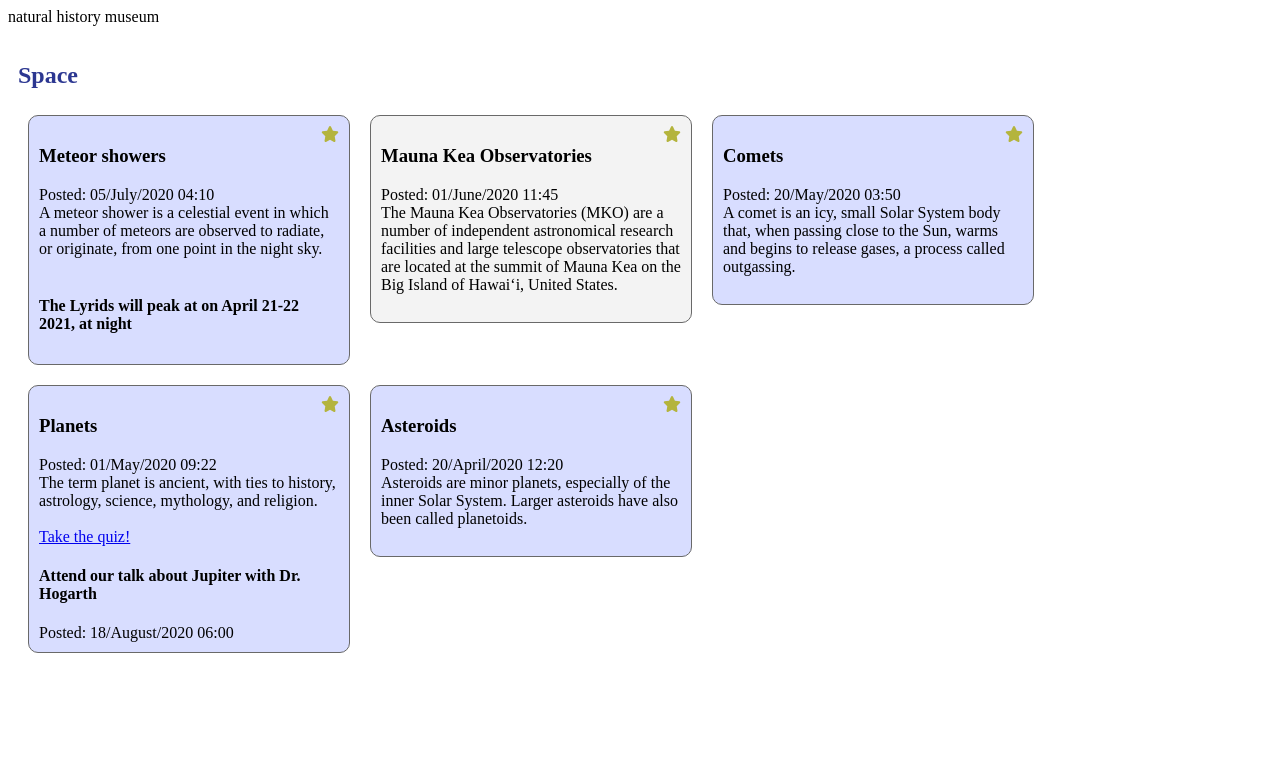
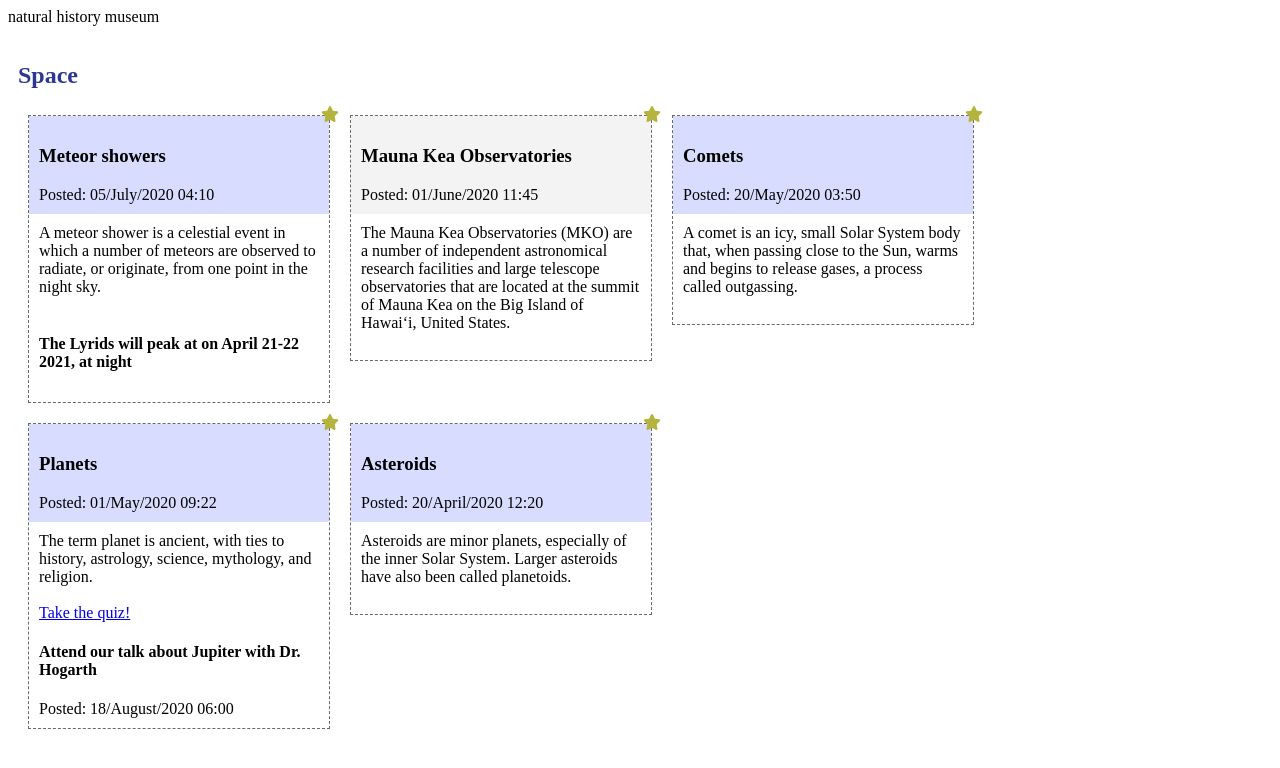
Before and after one commit to ELusted/EzekiaTest, a Vue app in the folder EzekiaTest/: page / in a window 1280 px wide. Shown: the top 768 px of the page. Built offline with nearby package versions, Linux system fonts and the light colour scheme.

Commit message:
Working on styles

```diff
--- a/EzekiaTest/src/components/MuseumHighlight.vue
+++ b/EzekiaTest/src/components/MuseumHighlight.vue
@@ -1,11 +1,13 @@
 <template>
 <!--  TODO this would be split out so the generic data would be in its own area and then specific data would be added into the different area (ie Space, Dinosaur, Wildlife) -->
-    <div class="museum-highlight"
-         :class="[data.partner ? 'partner' : '']"
+<!--    Instead of adding in a partner paramiter if the are always going to not have an id we could use this instead-->
+  <div class="museum-highlight"
          id="{{data.id}}">
 
 
-      <div class="museum-highlight__header">
+      <div class="museum-highlight__header"
+           :class="[data.partner ? 'partner' : '']">
+        <!-- The icons would be split out so that the type of card can be passed in and the correct one displayied      -->
         <span class="museum-highlight__header-space-icon">
             <font-awesome-icon icon="fa-solid fa-star" />
           </span>
@@ -14,12 +16,15 @@
         <div v-if="data.date">Posted: {{getHumanDate(data.date)}}</div>
       </div>
 
-      <div>
+      <div class="museum-highlight__body">
+<!--    If there is no image provided don't show one as a genergic image will be out of context of the artical-->
+
         {{data.description}}
         <br/>
         <br/>
         <a :href="data.quiz" v-show="data.quiz" target="_blank">Take the quiz!</a>
 
+        <!-- This news bit could be broken out depending on the size of these news items as I feel they make the cards a bit large.       -->
         <div class="museum-highlight__body-news" v-if="data.news">
           <h4>{{data.news.title}}</h4>
           <div v-if="data.news.date">Posted: {{getHumanDate(data.news.date)}}</div>
@@ -47,7 +52,7 @@ export default {
     props: {
       data: {
         type: Object,
-        required: false,
+        required: true,
       }
     },
     data() {
@@ -76,26 +81,34 @@ export default {
 
 <style lang="scss" scoped>
 .museum-highlight {
-  border: 1px solid #696969FF;
-  background-color: #d8ddff;
-  border-radius: 10px;
-  padding: 10px;
+  border: 1px dashed #696969FF;
   margin: 10px;
   width: 300px;
   display: inline-grid;
 
-  &.partner {
-    background-color: #f3f3f3 !important;
-  }
+  &__header {
+    background-color: #d8ddff;
+    position: relative;
+    padding: 10px;
 
-  &__header {
-    position: relative;
+    &.partner {
+      background-color: #f3f3f3 !important;
+    }
 
     &-space-icon {
       color: #b4b43d;
       position: absolute;
-      right: 0px;
+      top: -10px;
+      right: -10px;
     }
+
+    h3 {
+      magin-top: 0;
+    }
+  }
+
+  &__body{
+    padding: 10px;
   }
 
 
```
